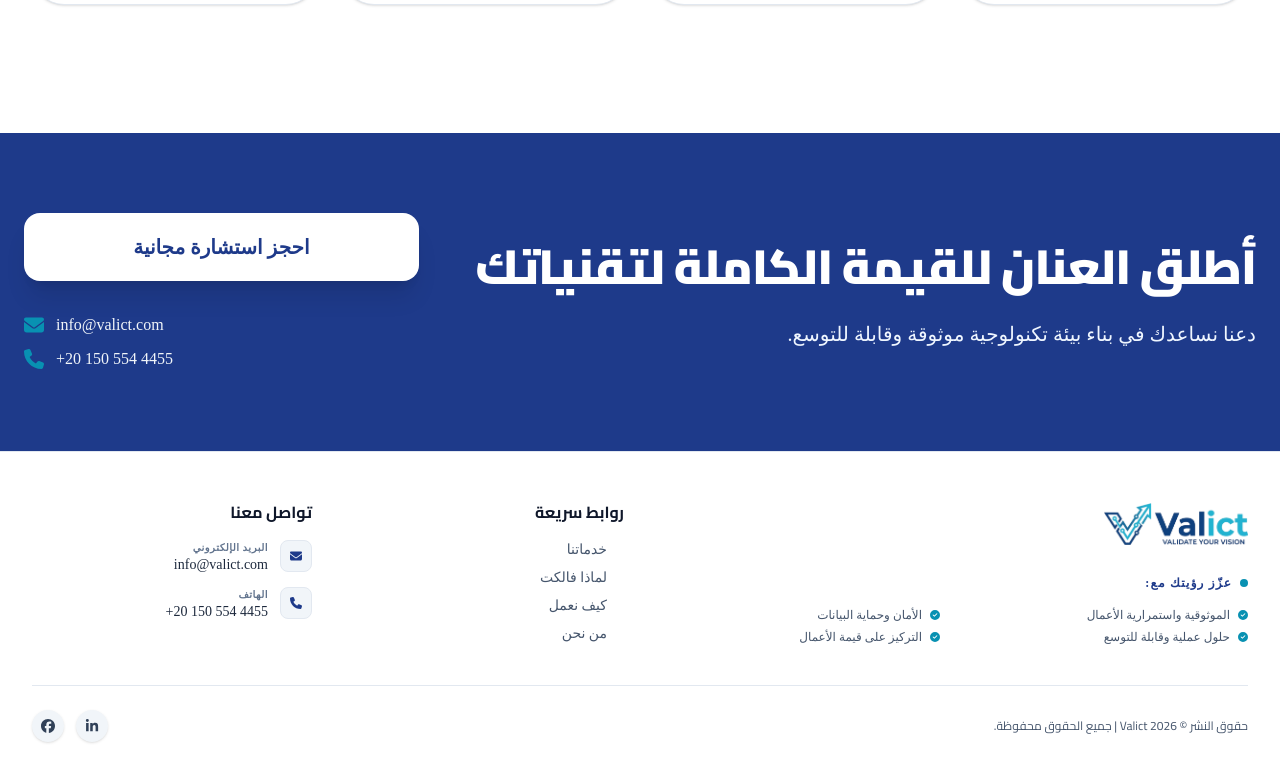
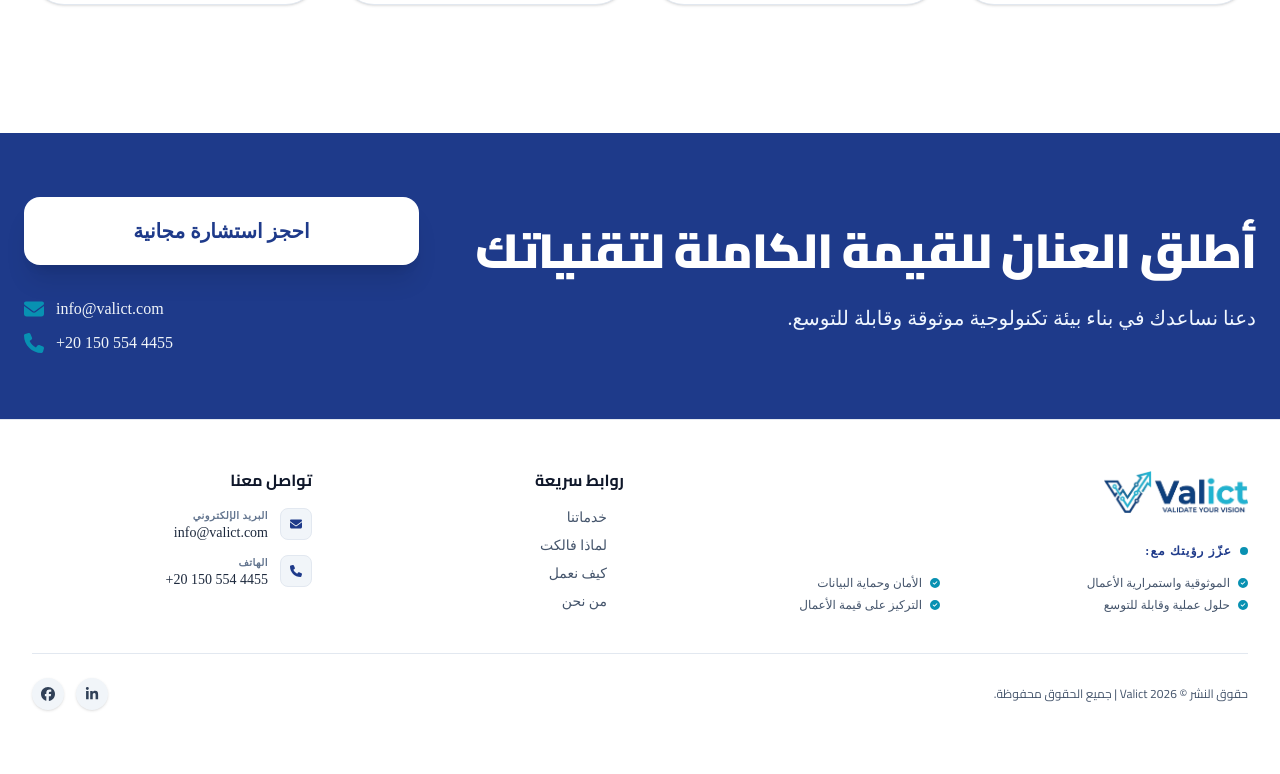
Before and after one commit to Tarek-Ali0/Valict, a Next.js app: page /ar in a window 1280 px wide. Shown: the part 2995-3769 px from the top of the page. After the commit the page ends 3737 px from the top, so only its background shows below. Built offline with nearby package versions, Linux system fonts and the light colour scheme; a web font is replaced by a local one.

Commit message:
Update padding in Contact component
Adjusted padding in the Contact component for better layout.

```diff
--- a/src/components/Contact.tsx
+++ b/src/components/Contact.tsx
@@ -9,7 +9,7 @@ export function Contact({ dict }: ContactProps) {
   return (
     <section id="contact" className="transition-colors duration-300">
       <div className="w-full bg-valict-navy shadow-2xl">
-        <div className="max-w-7xl mx-auto relative px-6 py-20 overflow-hidden">
+        <div className="max-w-7xl mx-auto relative px-6 py-12 md:py-16 overflow-hidden">
           <div className="relative z-10 flex flex-col lg:flex-row items-center justify-between gap-12 text-start">
             <div className="lg:w-2/3">
               <h2 className="text-3xl text-start md:text-5xl font-black text-white mb-6 leading-tight tracking-tight">
```
